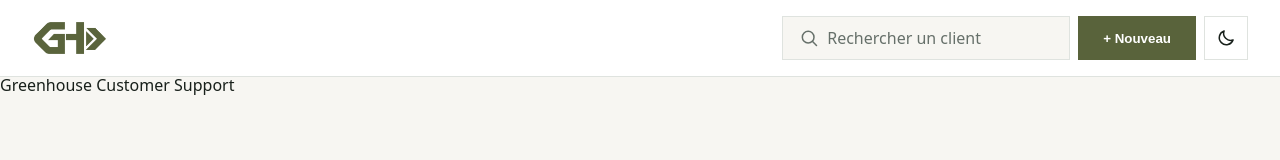
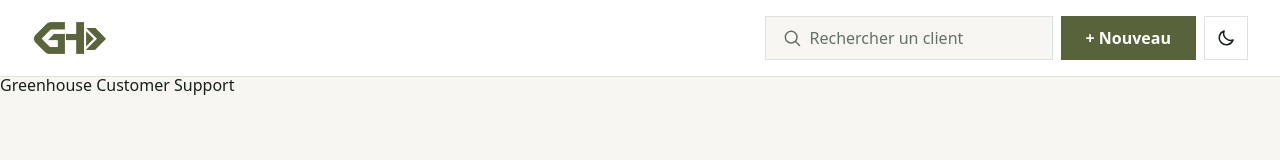
Before and after one commit to BaltiBlast/greenhouse-customer-support, a React (Vite) app in the folder web/: page / in a window 1280 px wide. Shown: the top 160 px of the page. Built offline with nearby package versions, Linux system fonts and the light colour scheme.

Commit message:
feat(web): ajouter le menu de création

```diff
--- a/web/src/components/Navigation/Navigation.jsx
+++ b/web/src/components/Navigation/Navigation.jsx
@@ -3,6 +3,7 @@ import { Link } from "react-router";
 import logoDark from "../../assets/branding/logo-dark.png";
 import logoLight from "../../assets/branding/logo-light.png";
 import styles from "./Navigation.module.css";
+import AddMenu from "./sections/AddMenu/AddMenu.jsx";
 import ClientSearchModal from "./sections/ClientSearchModal/ClientSearchModal.jsx";
 import ThemeToggle from "./sections/ThemeToggle/ThemeToggle.jsx";
 
@@ -19,20 +20,6 @@ function SearchTrigger({ compact = false, onClick }) {
         <path d="m16 16 5 5" />
       </svg>
       {!compact && <span>Rechercher un client</span>}
-    </button>
-  );
-}
-
-function NewButton({ compact = false }) {
-  return (
-    <button
-      className={`${styles.newButton} ${compact ? styles.compactAction : ""}`}
-      type="button"
-      aria-label="Créer un nouvel élément"
-      disabled
-      title="Les actions de création seront ajoutées prochainement"
-    >
-      {compact ? "+" : "+ Nouveau"}
     </button>
   );
 }
@@ -88,13 +75,13 @@ export default function Navigation() {
 
         <div className={styles.actions}>
           <SearchTrigger onClick={openSearch} />
-          <NewButton />
+          <AddMenu />
           <ThemeToggle />
         </div>
 
         <div className={styles.mobileActions}>
           <SearchTrigger compact onClick={openSearch} />
-          <NewButton compact />
+          <AddMenu compact />
           <button
             className={styles.menuButton}
             type="button"
--- a/web/src/components/Navigation/Navigation.module.css
+++ b/web/src/components/Navigation/Navigation.module.css
@@ -131,20 +131,6 @@
 .backdrop,
 .mobileMenu {
   display: none;
-}
-
-.newButton {
-  min-height: 2.75rem;
-  padding: var(--space-sm) var(--space-lg);
-  color: var(--color-primary-text);
-  font-weight: 600;
-  background-color: var(--color-primary);
-  border: 1px solid var(--color-primary);
-}
-
-.newButton:disabled {
-  cursor: default;
-  opacity: 1;
 }
 
 .compactAction {
--- /dev/null
+++ b/web/src/components/Navigation/sections/AddMenu/AddMenu.jsx
@@ -0,0 +1,64 @@
+import { useEffect, useId, useRef, useState } from "react";
+import { Link } from "react-router";
+import styles from "./AddMenu.module.css";
+
+const actions = [
+  { label: "Client", to: "/clients/new" },
+  { label: "Séance", to: "/sessions/new" },
+  { label: "Cours collectif", to: "/group-classes/new" },
+];
+
+export default function AddMenu({ compact = false }) {
+  const [isOpen, setIsOpen] = useState(false);
+  const menuId = useId();
+  const menuRef = useRef(null);
+
+  useEffect(() => {
+    if (!isOpen) {
+      return undefined;
+    }
+
+    function closeOnOutsideClick(event) {
+      if (!menuRef.current?.contains(event.target)) {
+        setIsOpen(false);
+      }
+    }
+
+    document.addEventListener("pointerdown", closeOnOutsideClick);
+
+    return () => {
+      document.removeEventListener("pointerdown", closeOnOutsideClick);
+    };
+  }, [isOpen]);
+
+  return (
+    <div className={styles.container} ref={menuRef}>
+      <button
+        className={`${styles.trigger} ${compact ? styles.compact : ""}`}
+        type="button"
+        aria-label="Créer un nouvel élément"
+        aria-expanded={isOpen}
+        aria-haspopup="true"
+        aria-controls={menuId}
+        onClick={() => setIsOpen((current) => !current)}
+      >
+        {compact ? "+" : "+ Nouveau"}
+      </button>
+
+      {isOpen && (
+        <ul id={menuId} className={styles.menu}>
+          {actions.map((action) => (
+            <li key={action.to}>
+              <Link
+                to={action.to}
+                onClick={() => setIsOpen(false)}
+              >
+                {action.label}
+              </Link>
+            </li>
+          ))}
+        </ul>
+      )}
+    </div>
+  );
+}
--- /dev/null
+++ b/web/src/components/Navigation/sections/AddMenu/AddMenu.module.css
@@ -0,0 +1,54 @@
+.container {
+  position: relative;
+}
+
+.trigger {
+  min-height: 2.75rem;
+  padding: var(--space-sm) var(--space-lg);
+  color: var(--color-primary-text);
+  font: inherit;
+  font-weight: 600;
+  cursor: pointer;
+  background-color: var(--color-primary);
+  border: 1px solid var(--color-primary);
+}
+
+.compact {
+  width: 2.75rem;
+  min-width: 2.75rem;
+  height: 2.75rem;
+  min-height: 2.75rem;
+  padding: 0;
+  font-size: var(--font-size-lg);
+}
+
+.trigger:focus-visible,
+.menu a:focus-visible {
+  outline: 2px solid var(--color-primary);
+  outline-offset: 2px;
+}
+
+.menu {
+  position: absolute;
+  top: calc(100% + var(--space-sm));
+  right: 0;
+  z-index: 25;
+  width: 12rem;
+  padding: var(--space-xs);
+  background-color: var(--color-surface);
+  border: 1px solid var(--color-border);
+  box-shadow: 0 0.75rem 2rem rgb(0 0 0 / 18%);
+}
+
+.menu a {
+  display: block;
+  padding: var(--space-md);
+  color: var(--color-text);
+  text-decoration: none;
+}
+
+.menu a:hover,
+.menu a:focus-visible {
+  color: var(--color-primary);
+  background-color: var(--color-background);
+}
```
Also changed, not shown: web/src/components/Navigation/AGENTS.md (+11 -0 lines).
